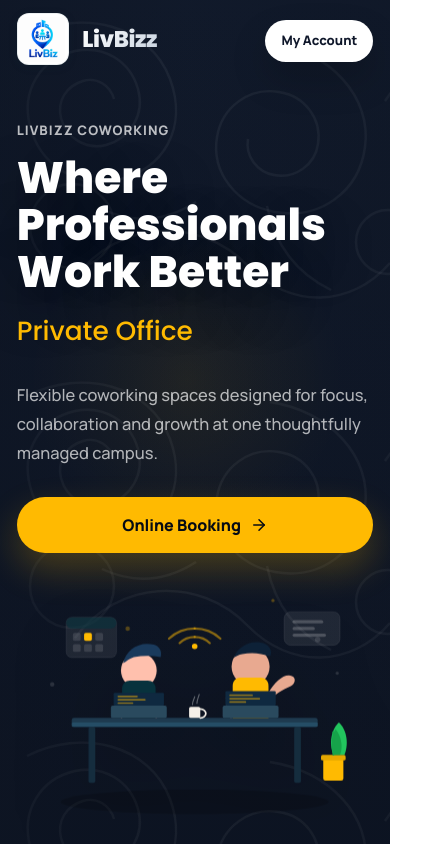
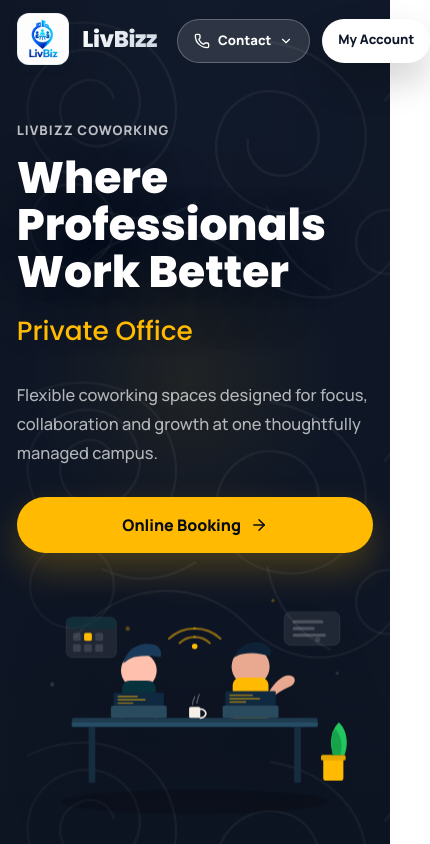
Before and after one commit to JoyalJJoy/Livbiz, a Next.js app: page / in a window 390 px wide. Shown: the top 844 px of the page, 430 px wide, since content can reach past the window. Built offline with nearby package versions, Linux system fonts and the light colour scheme; no server answers.

Commit message:
feat: add contact button with dropdown popup in navbar

```diff
--- a/src/components/Navbar.module.css
+++ b/src/components/Navbar.module.css
@@ -69,6 +69,7 @@
 .action {
   flex: 0 0 auto;
   display: flex;
+  gap: 0.75rem;
 }
 
 .accountButton {
@@ -88,6 +89,91 @@
   transform: translateY(-1px);
 }
 
+/* ── CONTACT DROPDOWN BUTTON ── */
+.contactDropdown {
+  position: relative;
+  display: inline-block;
+}
+
+.contactButton {
+  display: inline-flex;
+  align-items: center;
+  gap: 0.5rem;
+  background-color: rgba(255, 255, 255, 0.12);
+  color: #ffffff;
+  border: 1.5px solid rgba(255, 255, 255, 0.25);
+  padding: 0.85rem 1.45rem;
+  border-radius: var(--radius-full);
+  font-weight: 800;
+  font-size: 0.92rem;
+  cursor: pointer;
+  transition: all 0.2s ease;
+  outline: none;
+}
+
+.contactButton:hover {
+  background-color: rgba(255, 255, 255, 0.2);
+  border-color: rgba(255, 255, 255, 0.45);
+  transform: translateY(-1px);
+}
+
+.contactButtonActive {
+  background-color: rgba(255, 255, 255, 0.25) !important;
+  border-color: rgba(255, 255, 255, 0.55) !important;
+}
+
+.dropdownMenu {
+  position: absolute;
+  top: calc(100% + 12px);
+  right: 0;
+  background: rgba(15, 23, 42, 0.96);
+  backdrop-filter: blur(12px);
+  border: 1px solid rgba(255, 255, 255, 0.12);
+  border-radius: 14px;
+  padding: 0.5rem;
+  min-width: 190px;
+  box-shadow: 0 20px 40px rgba(0, 0, 0, 0.35);
+  z-index: 1001;
+  display: flex;
+  flex-direction: column;
+  gap: 0.25rem;
+  animation: slideDown 0.2s cubic-bezier(0.16, 1, 0.3, 1);
+  transform-origin: top right;
+}
+
+.dropdownItem {
+  display: flex;
+  align-items: center;
+  gap: 0.75rem;
+  padding: 0.75rem 1rem;
+  color: #f1f5f9;
+  font-size: 0.9rem;
+  font-weight: 700;
+  text-decoration: none;
+  border-radius: 8px;
+  transition: all 0.15s ease;
+}
+
+.dropdownItem:hover {
+  color: #ffffff;
+  background-color: rgba(255, 255, 255, 0.08);
+}
+
+.phoneIcon {
+  color: #22c55e;
+}
+
+@keyframes slideDown {
+  from {
+    opacity: 0;
+    transform: scale(0.95) translateY(-8px);
+  }
+  to {
+    opacity: 1;
+    transform: scale(1) translateY(0);
+  }
+}
+
 @media (max-width: 520px) {
   .navContainer {
     height: 82px;
@@ -101,4 +187,9 @@
     padding: 0.65rem 1rem;
     font-size: 0.82rem;
   }
+
+  .contactButton {
+    padding: 0.65rem 1rem;
+    font-size: 0.82rem;
+  }
 }
--- a/src/components/Navbar.tsx
+++ b/src/components/Navbar.tsx
@@ -1,8 +1,28 @@
+'use client';
+
+import React, { useState, useEffect, useRef } from 'react';
 import styles from './Navbar.module.css';
 import Link from 'next/link';
 import NavbarAccountButton from './NavbarAccountButton';
+import { Phone, ChevronDown } from 'lucide-react';
 
 export default function Navbar() {
+  const [isOpen, setIsOpen] = useState(false);
+  const dropdownRef = useRef<HTMLDivElement>(null);
+
+  useEffect(() => {
+    function handleClickOutside(event: MouseEvent) {
+      if (dropdownRef.current && !dropdownRef.current.contains(event.target as Node)) {
+        setIsOpen(false);
+      }
+    }
+
+    document.addEventListener('mousedown', handleClickOutside);
+    return () => {
+      document.removeEventListener('mousedown', handleClickOutside);
+    };
+  }, []);
+
   return (
     <header className={styles.header}>
       <div className={`container ${styles.navContainer}`}>
@@ -55,6 +75,33 @@
           <Link href="#features" className={styles.link}>Features</Link>
         </nav>
         <div className={styles.action}>
+
+          {/* Contact Dropdown */}
+          <div className={styles.contactDropdown} ref={dropdownRef}>
+            <button
+              onClick={() => setIsOpen(!isOpen)}
+              className={`${styles.contactButton} ${isOpen ? styles.contactButtonActive : ''}`}
+              aria-haspopup="true"
+              aria-expanded={isOpen}
+            >
+              <Phone size={16} />
+              <span>Contact</span>
+              <ChevronDown size={14} style={{ transform: isOpen ? 'rotate(180deg)' : 'none', transition: 'transform 0.2s ease' }} />
+            </button>
+            {isOpen && (
+              <div className={styles.dropdownMenu}>
+                <a href="tel:8088631765" className={styles.dropdownItem}>
+                  <Phone size={14} className={styles.phoneIcon} />
+                  <span>8088631765</span>
+                </a>
+                <a href="tel:8095797304" className={styles.dropdownItem}>
+                  <Phone size={14} className={styles.phoneIcon} />
+                  <span>8095797304</span>
+                </a>
+              </div>
+            )}
+          </div>
+
           <NavbarAccountButton />
         </div>
       </div>
```
